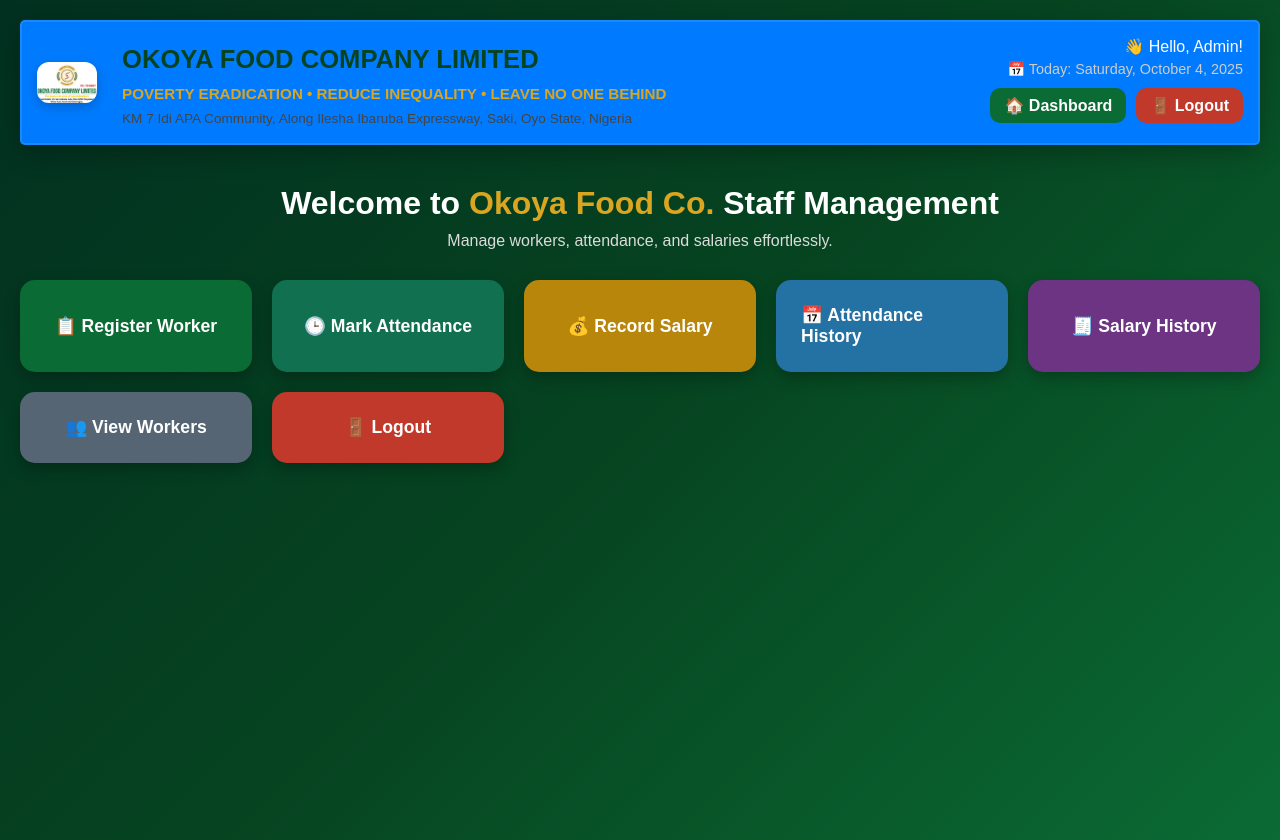
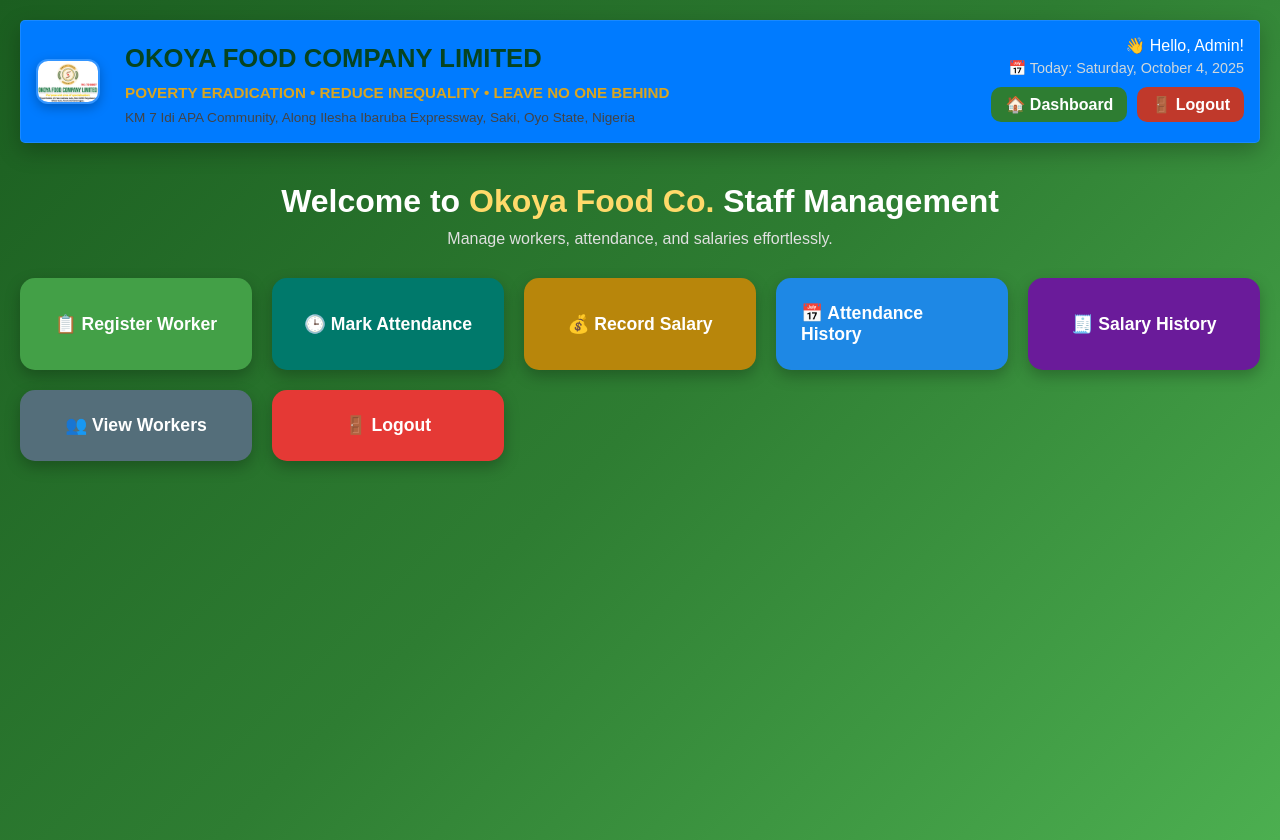
Before and after one commit to Adewale15234/OkoyaFoodApp, a Flask app: page /dashboard in a window 1280 px wide. Run offline with Flask 3, Linux system fonts and the light colour scheme; the visitor is signed in with stand-in values (Sample User, id 1).

Commit message:
Initial commit - Okoya Staff Manager Flask App

````diff
--- a/static/style.css
+++ b/static/style.css
@@ -87,11 +87,11 @@
 }
 
 /* =========================
-   MODERN DASHBOARD (Deep Green Theme)
+   MODERN DASHBOARD (Refined Green Theme)
    ========================= */
 .dashboard-container {
     min-height: 100vh;
-    background: linear-gradient(135deg, #023020, #064420, #0b6b34);
+    background: linear-gradient(135deg, #1b5e20, #2e7d32, #4caf50);
     color: #fff;
     font-family: 'Poppins', sans-serif;
     padding: 20px;
@@ -102,14 +102,15 @@
     display: flex;
     justify-content: space-between;
     align-items: flex-start;
-    background: rgba(255, 255, 255, 0.08);
-    border: 2px solid rgba(255, 255, 255, 0.1);
-    padding: 20px;
+    background: rgba(255, 255, 255, 0.07);
+    border: 1px solid rgba(255, 255, 255, 0.1);
+    padding: 18px 22px;
     border-radius: 18px;
-    box-shadow: 0 8px 25px rgba(0, 0, 0, 0.25);
+    box-shadow: 0 8px 22px rgba(0, 0, 0, 0.25);
     flex-wrap: wrap;
 }
 
+/* LOGO AREA */
 .logo-section {
     display: flex;
     align-items: center;
@@ -117,10 +118,12 @@
 }
 
 .dashboard-logo {
-    width: 70px;
-    height: auto;
+    width: 60px;              /* ✅ Balanced logo size */
+    height: 60px;
+    object-fit: cover;
     border-radius: 12px;
-    box-shadow: 0 4px 12px rgba(0,0,0,0.2);
+    box-shadow: 0 4px 12px rgba(0,0,0,0.25);
+    border: 2px solid rgba(255,255,255,0.2);
 }
 
 .company-info {
@@ -128,14 +131,14 @@
 }
 
 .company-name {
-    font-size: 1.6rem;
+    font-size: 1.5rem;
     color: #fdfdfd;
     font-weight: 700;
 }
 
 .company-motto {
     font-size: 1rem;
-    color: goldenrod;
+    color: #ffda6a;
     font-weight: 600;
 }
 
@@ -144,9 +147,10 @@
     color: #d0d0d0;
 }
 
+/* USER PANEL */
 .user-panel {
     text-align: right;
-    min-width: 250px;
+    min-width: 240px;
 }
 
 .greeting {
@@ -157,7 +161,7 @@
 
 .today-date {
     font-size: 0.9rem;
-    color: #ccc;
+    color: #cfd8dc;
     margin-bottom: 10px;
 }
 
@@ -168,7 +172,7 @@
 }
 
 .nav-btn {
-    background: #0b6b34;
+    background: #2e7d32;
     color: #fff;
     padding: 8px 14px;
     border-radius: 10px;
@@ -178,9 +182,9 @@
 }
 
 .nav-btn:hover {
-    background: #0e8a4d;
+    background: #43a047;
     transform: translateY(-2px);
-    box-shadow: 0 4px 10px rgba(14, 138, 77, 0.4);
+    box-shadow: 0 4px 10px rgba(67, 160, 71, 0.4);
 }
 
 .logout-btn {
@@ -204,11 +208,11 @@
 }
 
 .dashboard-welcome h1 span {
-    color: goldenrod;
+    color: #ffda6a;
 }
 
 .dashboard-welcome p {
-    color: #dcdcdc;
+    color: #e0e0e0;
     font-size: 1rem;
     margin-top: 10px;
 }
@@ -226,7 +230,7 @@
     align-items: center;
     justify-content: center;
     background: #ffffff;
-    color: #023020;
+    color: #1b5e20;
     padding: 25px;
     border-radius: 15px;
     text-decoration: none;
@@ -242,13 +246,13 @@
 }
 
 /* CARD COLOR VARIANTS */
-.dash-card.green { background: #0b6b34; color: #fff; }
-.dash-card.teal { background: #107050; color: #fff; }
+.dash-card.green { background: #43a047; color: #fff; }
+.dash-card.teal { background: #00796b; color: #fff; }
 .dash-card.gold { background: #b8860b; color: #fff; }
-.dash-card.blue { background: #2471a3; color: #fff; }
-.dash-card.purple { background: #6c3483; color: #fff; }
-.dash-card.grey { background: #566573; color: #fff; }
-.dash-card.red { background: #c0392b; color: #fff; }
+.dash-card.blue { background: #1e88e5; color: #fff; }
+.dash-card.purple { background: #6a1b9a; color: #fff; }
+.dash-card.grey { background: #546e7a; color: #fff; }
+.dash-card.red { background: #e53935; color: #fff; }
 
 .dash-card:hover {
     opacity: 0.9;
@@ -266,26 +270,22 @@
     }
 
     .dashboard-logo {
-        width: 60px;
+        width: 55px;
+        height: 55px;
     }
 
     .dashboard-welcome h1 {
         font-size: 1.6rem;
     }
 }
-.logout-card {
-    background: #dc3545;
-    color: #fff;
-}
-```)
+} .logout-card { background: #dc3545; color: #fff; }
+)
 
 👉 **Replace that entire section** with the new modern one:
-```css
+css
 /* =========================
-   MODERN DASHBOARD (Deep Green Theme)
+    MODERN DASHBOARD (Deep Green Theme)
    ========================= */
-... (the full updated CSS you pasted)
-
 /* =========================
    TABLES
    ========================= */
````
